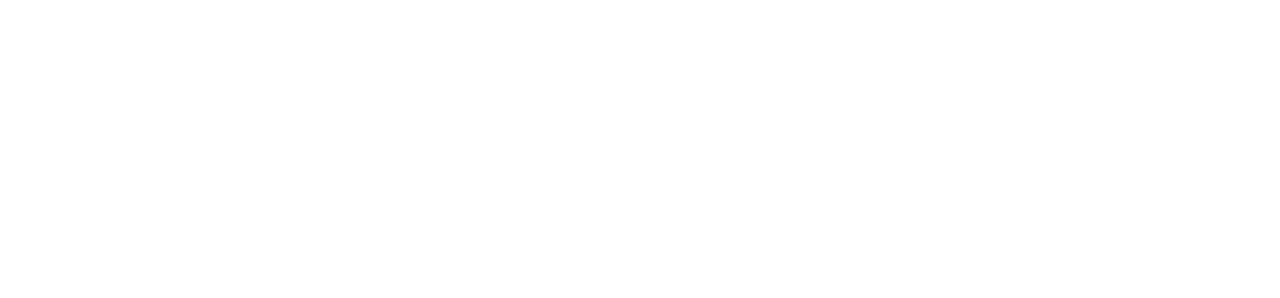
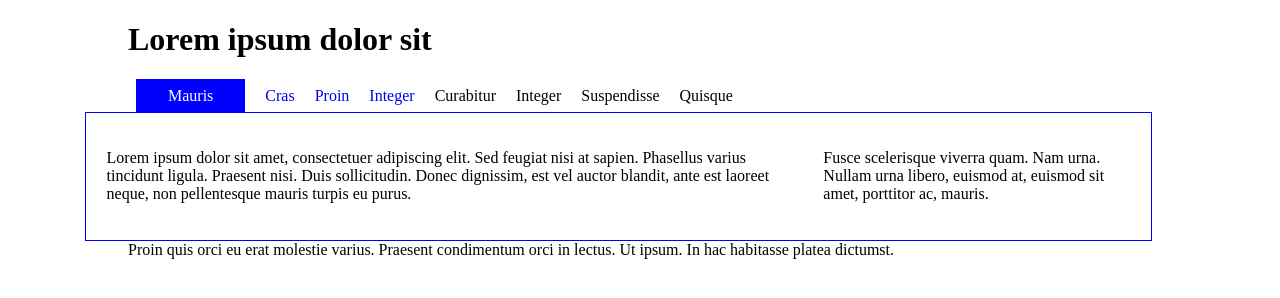
Before and after one commit to KevFan/webpage_proj, a plain HTML site: page index.html in a window 1280 px wide. Drawn offline with Linux system fonts and the light colour scheme.

Commit message:
Used template from lab 5 as core structure of Webpage

```diff
--- a/index.html
+++ b/index.html
@@ -1,9 +1,53 @@
 <!DOCTYPE html>
 <html>
-<head>
-	<title>WebProject</title>
-</head>
-<body>
+  <head>
+    <meta http-equiv="Content-Type" content="text/html; charset=UTF-8">
+    <link type="text/css" rel="stylesheet" href="style.css" media="screen" />
+    <title>WebProject</title>
+  </head>
+  <body>
+    <header id="header">
+      <h1>
+        Lorem ipsum dolor sit
+      </h1>
+    </header>
 
-</body>
+    <nav id="navigation">
+      <ul id="menu">
+        <li class="current"><a href="home.html">Mauris</a></li>
+        <li><a href="page1.html"> Cras </a></li>
+        <li><a href="page2.html">Proin</a></li>
+        <li><a href="page3.html">Integer</a></li>
+        <li>Curabitur</li>
+        <li>Integer</li>
+        <li>Suspendisse</li>
+        <li>Quisque</li>
+      </ul>
+    </nav>
+
+    <article id="maincontent">
+      <div id="primary">
+        <p>
+          Lorem ipsum dolor sit amet, consectetuer adipiscing elit. Sed feugiat nisi
+          at sapien. Phasellus varius tincidunt ligula. Praesent nisi. Duis
+          sollicitudin. Donec dignissim, est vel auctor blandit, ante est laoreet
+          neque, non pellentesque mauris turpis eu purus.
+        </p>
+      </div>
+
+      <div id="secondary">
+        <p>
+          Fusce scelerisque viverra quam. Nam urna. Nullam urna libero, euismod at,
+          euismod sit amet, porttitor ac, mauris.
+        </p>
+        </div>
+    </article>
+
+    <footer id="footer">
+      <p>
+        Proin quis orci eu erat molestie varius. Praesent condimentum
+        orci in lectus. Ut ipsum. In hac habitasse platea dictumst.
+      </p>
+    </footer>
+  </body>
 </html>
--- /dev/null
+++ b/style.css
@@ -0,0 +1,67 @@
+*
+{
+  //border: dashed thin;
+}
+body
+{
+  width: 80%;
+  margin: 0 auto;
+}
+#maincontent
+{
+  width: 100%;
+  float: right;
+  padding: 2%;
+  border: blue solid 1px;
+}
+#navigation
+{
+  width: 100%;
+  float: left;
+}
+#header
+{
+  width: 100%;
+}
+#footer
+{
+  width: 100%;
+  clear: both;
+}
+#primary
+{
+  width: 68%;
+  float: left;
+}
+
+#secondary
+{
+  width: 30%;
+  float: right;
+}
+
+ul#menu li
+{
+  display:inline;
+  line-height: 2em;
+  padding-right: .5em;
+  padding-left: .5em;
+}
+
+ul#menu
+{
+  margin: 0;
+  padding: 0;
+}
+
+ul#menu a
+{
+  text-decoration: none;
+}
+
+#menu li.current a
+{
+  background: blue;
+  padding: .5em 2em .5em 2em;
+  color:white;
+}
```
